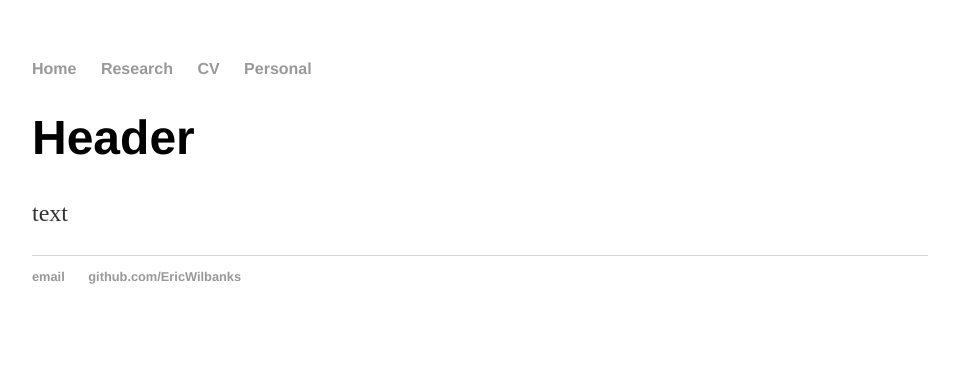
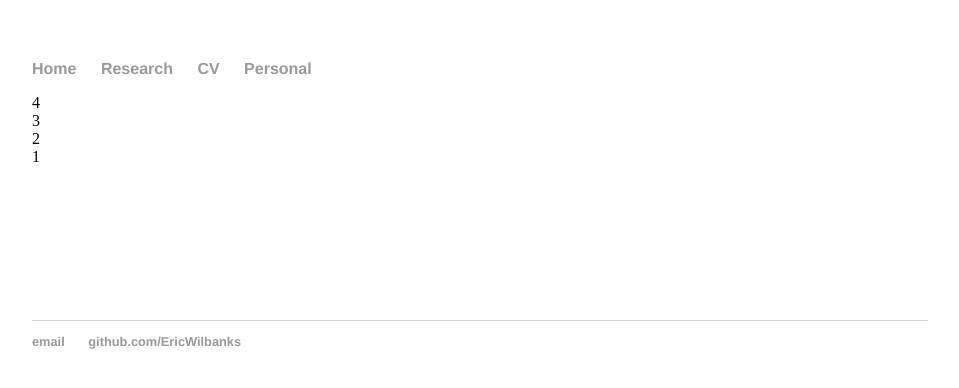
Before and after one commit to EricWilbanks/EricWilbanks.github.io, a Jekyll site: the page built from index.html, in a window 1280 px wide. Shown: the top 388 px of the page, without its empty margins (160-1119 px from the left). Built offline with Jekyll 4.4.1, drawn with Linux system fonts in a browser that asks for light colours.

Commit message:
Update index.html

```diff
--- a/index.html
+++ b/index.html
@@ -3,7 +3,19 @@ layout: default
 title: Title
 ---
 
-<div class="blurb">
-        <h1>Header</h1>
-	<p>text</p>
-</div><!-- /.blurb -->
+<div class="blobs">
+  <div class="blob">4</div>
+  <div class="blob">3</div>
+  <div class="blob">2</div>
+  <div class="blob">1</div>
+</div>
+
+<svg xmlns="http://www.w3.org/2000/svg" version="1.1">
+  <defs>
+    <filter id="goo">
+      <feGaussianBlur in="SourceGraphic" stdDeviation="10" result="blur" />
+      <feColorMatrix in="blur" mode="matrix" values="1 0 0 0 0  0 1 0 0 0  0 0 1 0 0  0 0 0 18 -7" result="goo" />
+      <feBlend in="SourceGraphic" in2="goo" />
+    </filter>
+  </defs>
+</svg>
```
